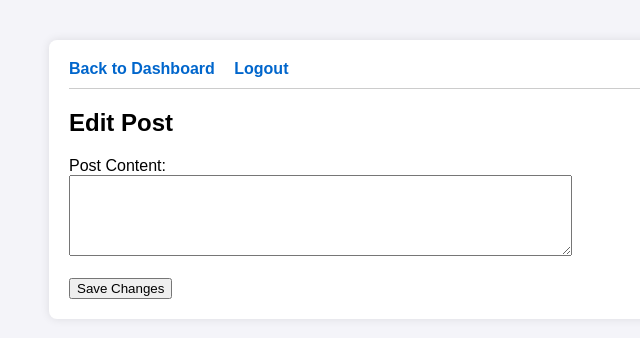
After one commit to Amd-Khalid/devsecops_vulnerable_corp_app, a Flask app: template templates/edit.html in a window 1280 px wide. The commit adds this page. Shown: the top 338 px of the page, without its empty margins (171-811 px from the left). Run offline with Flask 2, Linux system fonts and the light colour scheme; the template is opened without the code that fills it, so the values that code supplies are empty.

Commit message:
fix #11: implement update post feature

```diff
--- a/app.py
+++ b/app.py
@@ -1,4 +1,4 @@
-from flask import Flask, render_template, request, redirect, url_for, session, flash
+from flask import Flask, render_template, request, redirect, url_for, session, flash, abort
 import sqlite3
 import re
 
@@ -68,7 +68,33 @@ def dashboard():
     posts = conn.execute("SELECT * FROM posts").fetchall()
     conn.close()
 
-    return render_template('dashboard.html', posts=posts, role=session.get('role'))
+    return render_template('dashboard.html', posts=posts, role=session.get('role'), username=session.get('username'))
+
+@app.route('/edit/<int:post_id>', methods=['GET', 'POST'])
+def edit_post(post_id):
+    if 'username' not in session:
+        return redirect('/login')
+
+    conn = get_db_connection()
+    post = conn.execute("SELECT * FROM posts WHERE id = ?", (post_id,)).fetchone()
+
+    if post is None:
+        conn.close()
+        abort(404)
+
+    if session.get('username') != post['author'] and session.get('role') != 'admin':
+        conn.close()
+        return "Access Denied", 403
+
+    if request.method == 'POST':
+        content = request.form['content']
+        conn.execute("UPDATE posts SET content = ? WHERE id = ?", (content, post_id))
+        conn.commit()
+        conn.close()
+        return redirect('/dashboard')
+
+    conn.close()
+    return render_template('edit.html', post=post, role=session.get('role'))
 
 @app.route('/admin')
 def admin():
--- a/templates/dashboard.html
+++ b/templates/dashboard.html
@@ -24,6 +24,9 @@
                 <strong>{{ post['author'] }}:</strong>
                 <!-- VULNERABILITY: | safe allows HTML/Scripts to execute (Stored XSS) -->
                 {{ post['content'] | safe }}
+                {% if username == post['author'] or role == 'admin' %}
+                - <a href="/edit/{{ post['id'] }}" style="color:#0066cc; font-size: 0.8em;">[Edit]</a>
+                {% endif %}
                 - <a href="/delete/{{ post['id'] }}" style="color:red; font-size: 0.8em;">[Delete]</a>
             </li>
         {% endfor %}
--- /dev/null
+++ b/templates/edit.html
@@ -0,0 +1,18 @@
+{% extends 'base.html' %}
+{% block content %}
+    <nav>
+        <a href="/dashboard">Back to Dashboard</a>
+        {% if role == 'admin' %}
+            <a href="/admin">Admin Panel</a>
+        {% endif %}
+        <a href="/logout">Logout</a>
+    </nav>
+
+    <h2>Edit Post</h2>
+
+    <form method="POST" action="/edit/{{ post['id'] }}">
+        <label for="content">Post Content:</label><br>
+        <textarea id="content" name="content" rows="5" cols="60" required>{{ post['content'] }}</textarea><br><br>
+        <button type="submit">Save Changes</button>
+    </form>
+{% endblock %}
```
